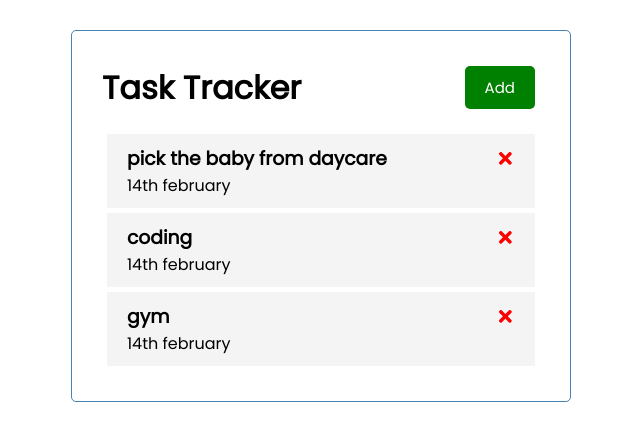
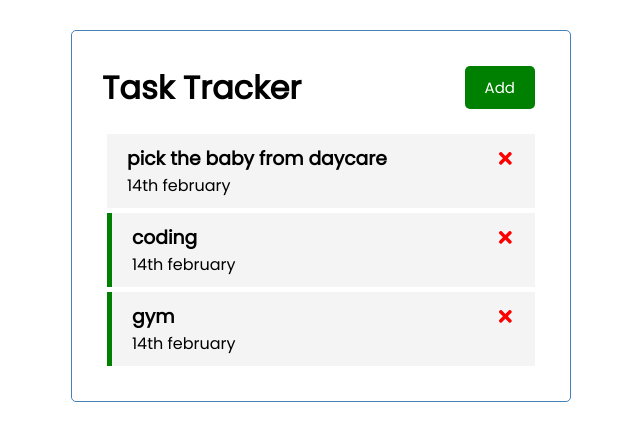
Before and after one commit to Francisomondi/react-task-tracker, a React (Create React App) app: page / in a window 1280 px wide. Shown: the top 440 px of the page, without its empty margins (319-959 px from the left). Built offline with nearby package versions, Linux system fonts and the light colour scheme.

Commit message:
setting task reminder on double click

```diff
--- a/src/App.js
+++ b/src/App.js
@@ -11,7 +11,7 @@
       id: 1,
       description: "pick the baby from daycare",
       day: " 14th february",
-      reminder: true,
+      reminder: false,
     },
     {
       id: 2,
@@ -37,8 +37,10 @@
   //Toggle reminder
 
   const ToggleReminder = (id) => {
-    console.log(id)
+    setTasks(tasks.map((task) =>
+      task.id === id ? { ...task, reminder: !task.reminder } : task))
   }
+
 
   return (
 
--- a/src/components/Task.js
+++ b/src/components/Task.js
@@ -2,7 +2,7 @@
 import { FaTimes } from "react-icons/fa";
 const Task = ({ task, onDelete, onToggle }) => {
     return (
-        <div className='task' onDoubleClick={() => onToggle(task.id)}>
+        <div className={`task ${task.reminder ? 'reminder' : ''}`} onDoubleClick={() => onToggle(task.id)}>
 
             <h3>{task.description}<FaTimes style={{ color: 'red', cursor: 'pointer' }} onClick={() => onDelete(task.id)} /></h3>
             <p>{task.day}</p>
```
